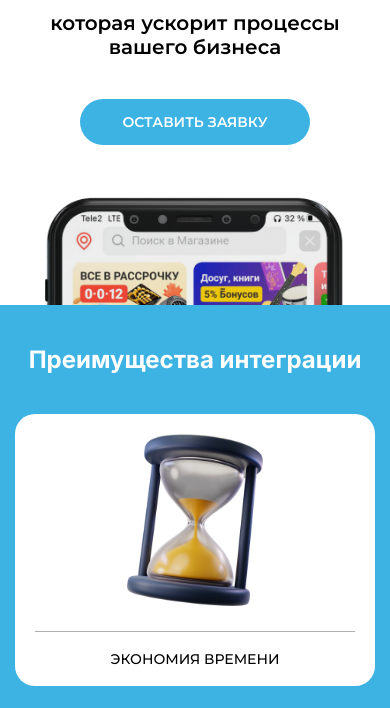
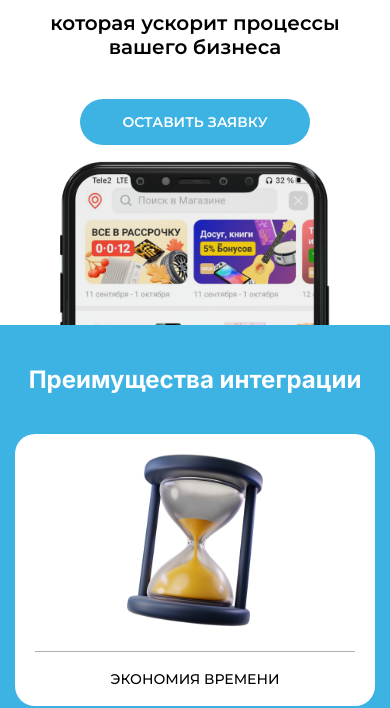
Before and after one commit to TamirlanMk/1ckaspi, a plain HTML site: page index.html in a window 390 px wide. Shown: the part 173-881 px from the top of the page. Drawn offline with nearby package versions, Linux system fonts and the light colour scheme.

Commit message:
fix: fix hero block

```diff
--- a/scss/hero.scss
+++ b/scss/hero.scss
@@ -18,7 +18,7 @@
     @media (max-width: 465px) {
       flex-direction: column;
       padding-top: 80px;
-      padding-bottom: 160px;
+      padding-bottom: 180px;
     }
   }
 
@@ -161,7 +161,7 @@
   }
 
   @media (max-width: 465px) {
-    width: 300px;
+    width: 270px;
   }
 
 
@@ -188,7 +188,7 @@
 
     @media (max-width: 465px) {
       left: 50%;
-      bottom: -85%;
+      bottom: -60%;
       right: 0;
       transform: translateX(-50%) translateY(-50%);
     }
```
Also changed, not shown: css/style.css.
